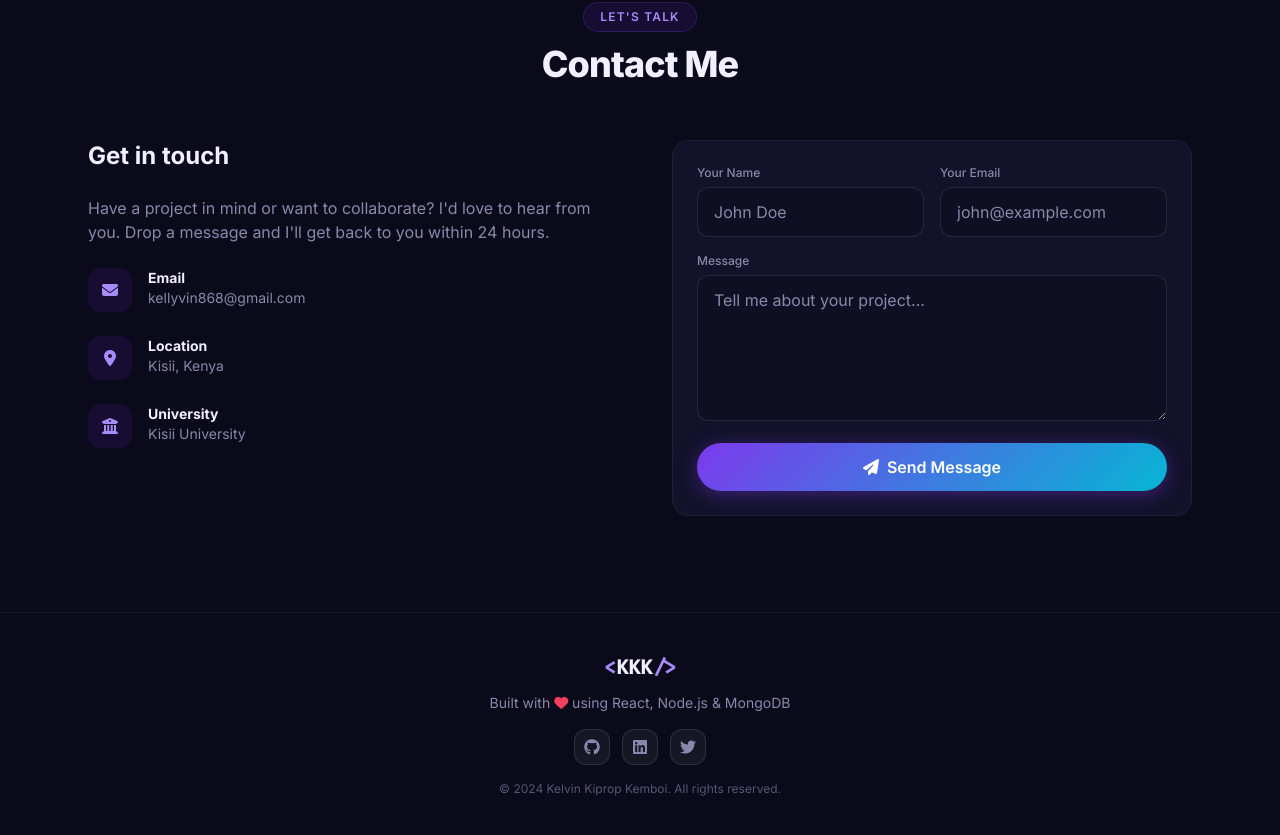
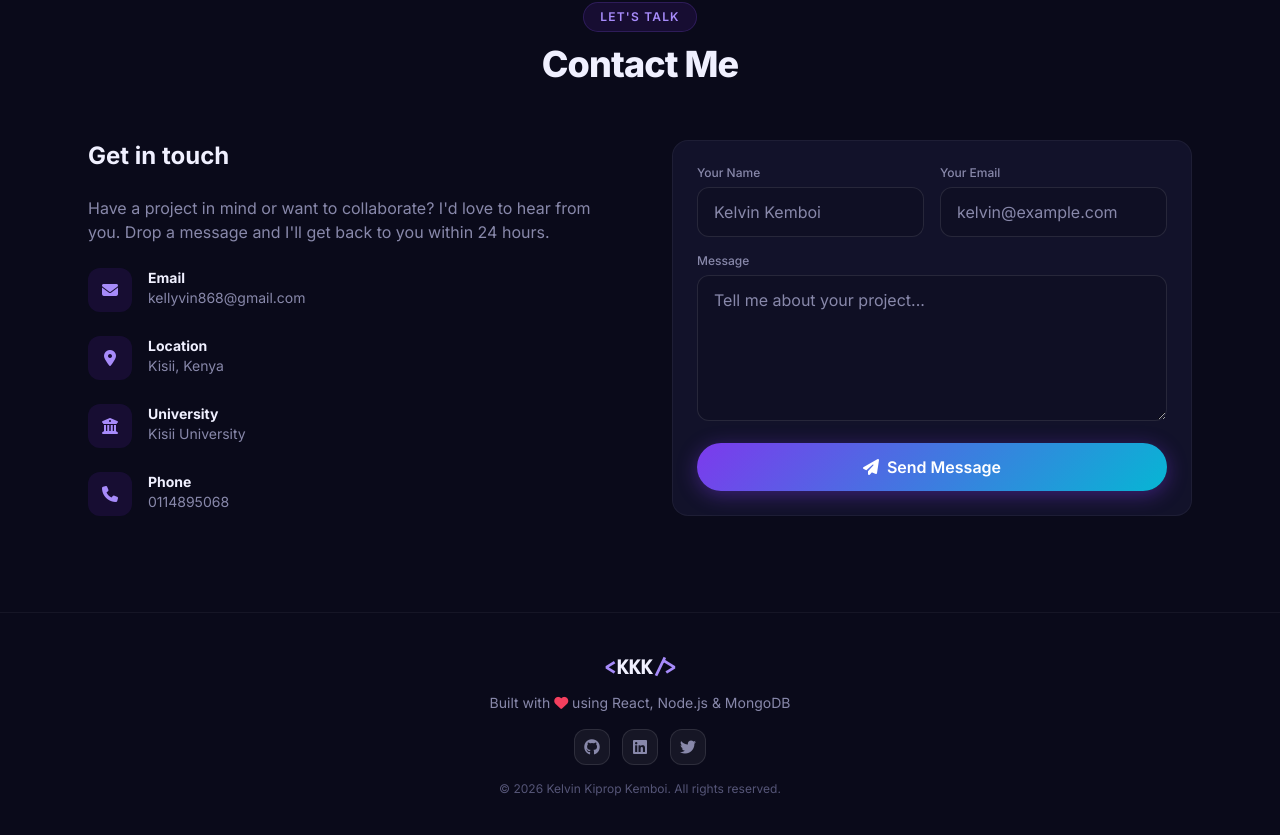
Before and after one commit to kellyvin868-source/Portfolio-client, a React (Vite) app: page / in a window 1280 px wide. Shown: the part 2873-3708 px from the top of the page. Built offline with nearby package versions, Linux system fonts and the light colour scheme; no server answers.

Commit message:
add date

```diff
--- a/src/components/portfolio/Contact.jsx
+++ b/src/components/portfolio/Contact.jsx
@@ -45,6 +45,7 @@ export default function Contact() {
               ['fas fa-envelope',       'Email',      'kellyvin868@gmail.com'],
               ['fas fa-map-marker-alt', 'Location',   'Kisii, Kenya'],
               ['fas fa-university',     'University', 'Kisii University'],
+              ['fas fa-phone',            'Phone' ,      '0114895068']
             ].map(([icon, label, val]) => (
               <div key={label} className="flex items-start gap-4">
                 <div className="w-11 h-11 rounded-xl bg-violet-900/20 flex items-center justify-center text-violet-400 flex-shrink-0"><i className={icon} /></div>
@@ -58,11 +59,11 @@ export default function Contact() {
                 <div className="grid grid-cols-1 sm:grid-cols-2 gap-4">
                   <div>
                     <label className="block text-xs font-medium text-[#8888aa] mb-1.5">Your Name</label>
-                    <input className={inp} placeholder="John Doe" value={form.name} onChange={e => setForm({...form, name: e.target.value})} />
+                    <input className={inp} placeholder="Kelvin Kemboi" value={form.name} onChange={e => setForm({...form, name: e.target.value})} />
                   </div>
                   <div>
                     <label className="block text-xs font-medium text-[#8888aa] mb-1.5">Your Email</label>
-                    <input type="email" className={inp} placeholder="john@example.com" value={form.email} onChange={e => setForm({...form, email: e.target.value})} />
+                    <input type="email" className={inp} placeholder="kelvin@example.com" value={form.email} onChange={e => setForm({...form, email: e.target.value})} />
                   </div>
                 </div>
                 <div>
--- a/src/components/portfolio/Footer.jsx
+++ b/src/components/portfolio/Footer.jsx
@@ -13,7 +13,7 @@ export default function Footer() {
             </a>
           ))}
         </div>
-        <p className="text-[#555577] text-xs">&copy; 2024 Kelvin Kiprop Kemboi. All rights reserved.</p>
+        <p className="text-[#555577] text-xs">&copy; {new Date().getFullYear()} Kelvin Kiprop Kemboi. All rights reserved.</p>
       </div>
     </footer>
   );
```
